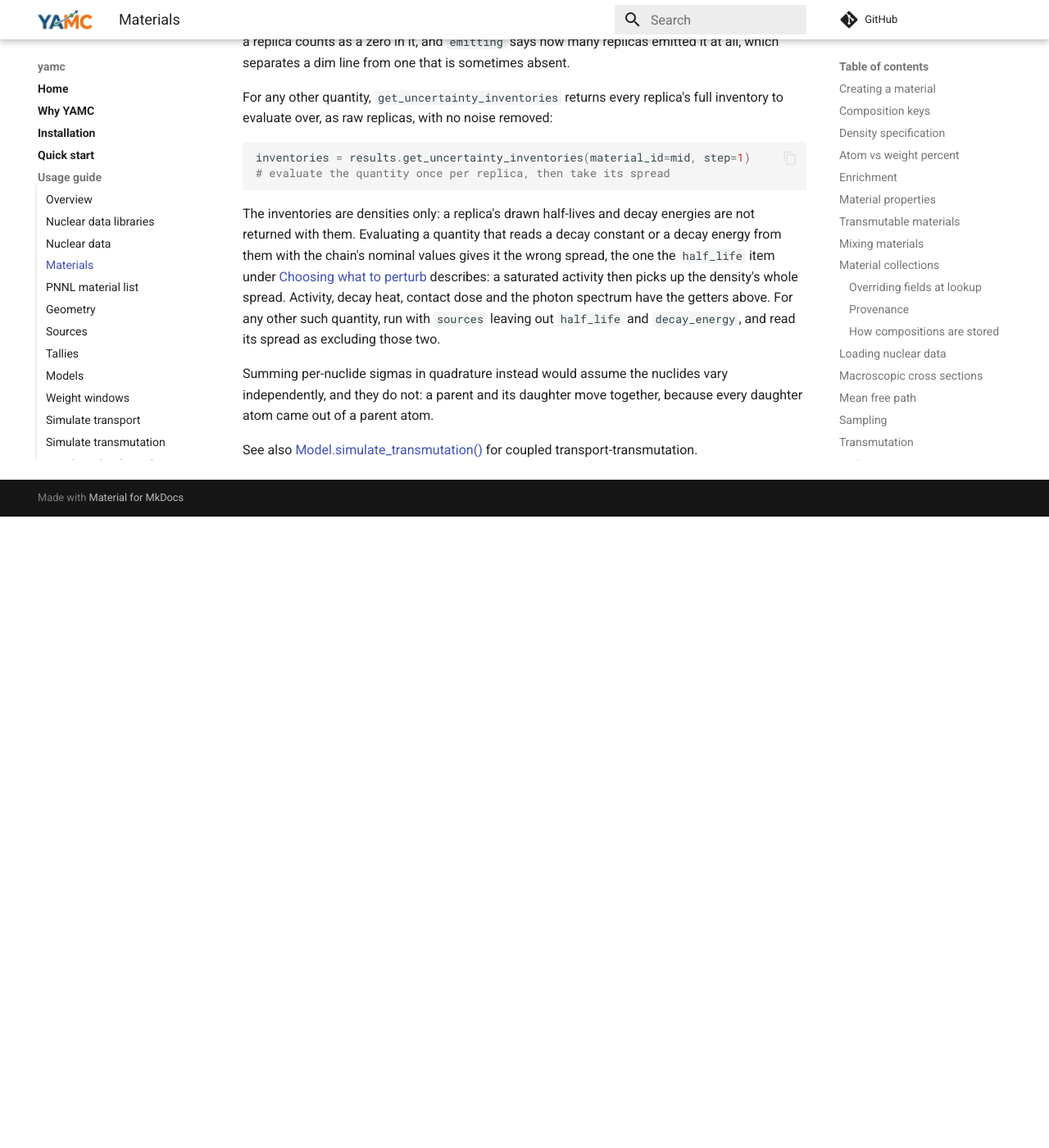
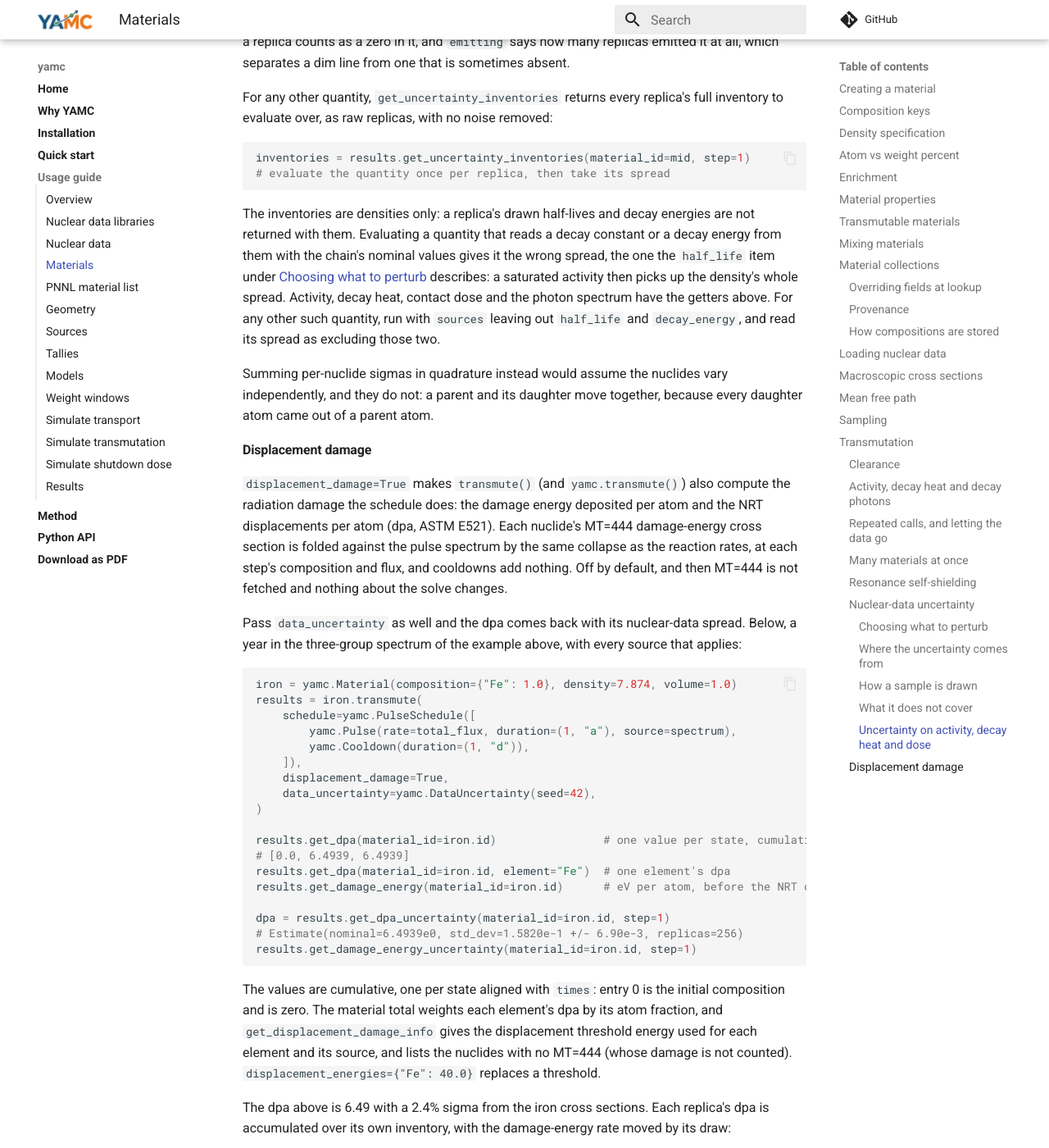
Before and after one commit to fusion-neutronics/yamc, an MkDocs documentation site: the page built from docs/materials.md, in a window 1280 px wide and 1400 px high, scrolled down 26502 px. Shown: the whole window at 82% size. Built offline with MkDocs 1.6.1 and Material for MkDocs 9.7.7, drawn with Linux system fonts in a browser that asks for light colours; comment, search, counter and statistics services are not loaded; before the commit the page ends 27132 px from its top, so only the background shows below that; some of the changed text lies outside the part shown.

Commit message:
Document displacement damage and its nuclear-data uncertainty
Material.transmute(displacement_damage=True) and the new
get_dpa_uncertainty / get_damage_energy_uncertainty getters, with what each
replica moves and what is held. Numbers from a real run: iron, one year in
the page's three-group spectrum, 6.49 dpa with a 2.4% sigma.

Documents fusion-neutronics/core#461.

````diff
--- a/docs/materials.md
+++ b/docs/materials.md
@@ -1319,4 +1319,70 @@ Summing per-nuclide sigmas in quadrature instead would assume the nuclides vary
 independently, and they do not: a parent and its daughter move together, because
 every daughter atom came out of a parent atom.
 
+#### Displacement damage
+
+``displacement_damage=True`` makes ``transmute()`` (and ``yamc.transmute()``)
+also compute the radiation damage the schedule does: the damage energy deposited
+per atom and the NRT displacements per atom (dpa, ASTM E521). Each nuclide's
+MT=444 damage-energy cross section is folded against the pulse spectrum by the
+same collapse as the reaction rates, at each step's composition and flux, and
+cooldowns add nothing. Off by default, and then MT=444 is not fetched and nothing
+about the solve changes.
+
+Pass ``data_uncertainty`` as well and the dpa comes back with its nuclear-data
+spread. Below, a year in the three-group spectrum of the example above, with
+every source that applies:
+
+<!-- doctest: skip -->
+```python
+iron = yamc.Material(composition={"Fe": 1.0}, density=7.874, volume=1.0)
+results = iron.transmute(
+    schedule=yamc.PulseSchedule([
+        yamc.Pulse(rate=total_flux, duration=(1, "a"), source=spectrum),
+        yamc.Cooldown(duration=(1, "d")),
+    ]),
+    displacement_damage=True,
+    data_uncertainty=yamc.DataUncertainty(seed=42),
+)
+
+results.get_dpa(material_id=iron.id)                # one value per state, cumulative
+# [0.0, 6.4939, 6.4939]
+results.get_dpa(material_id=iron.id, element="Fe")  # one element's dpa
+results.get_damage_energy(material_id=iron.id)      # eV per atom, before the NRT conversion
+
+dpa = results.get_dpa_uncertainty(material_id=iron.id, step=1)
+# Estimate(nominal=6.4939e0, std_dev=1.5820e-1 +/- 6.90e-3, replicas=256)
+results.get_damage_energy_uncertainty(material_id=iron.id, step=1)
+```
+
+The values are cumulative, one per state aligned with ``times``: entry 0 is the
+initial composition and is zero. The material total weights each element's dpa
+by its atom fraction, and ``get_displacement_damage_info`` gives the
+displacement threshold energy used for each element and its source, and lists
+the nuclides with no MT=444 (whose damage is not counted).
+``displacement_energies={"Fe": 40.0}`` replaces a threshold.
+
+The dpa above is 6.49 with a 2.4% sigma from the iron cross sections. Each
+replica's dpa is accumulated over its own inventory, with the damage-energy rate
+moved by its draw:
+
+- ``cross_sections``: MT=444 has no covariance of its own, but it is the sum over
+  reactions of each cross section times the damage energy that reaction
+  deposits, so a draw moves it by each reaction's deposit times its drawn
+  change. Elastic and inelastic scattering, which carry most of it, are drawn
+  with the activation channels as one evaluation.
+  ``get_data_uncertainty_info(...)["damage_energy"]`` gives, per nuclide of the
+  starting composition, the share of its MT=444 rate the reactions' deposits
+  reproduce (``explained``, 1.00 for Fe56 here) and the relative sigma of its
+  drawn rate (``sigma``, 2.8% for Fe56). The part they do not reproduce,
+  fission's share above all, is held at nominal.
+- ``flux_spectrum``: the damage energy's own group terms under the replica's
+  flux draw, where the pulse carries a ``flux_std_dev`` or ``flux_covariance``.
+
+The damage energy of transmutation products, short-range (LB=8) covariance
+blocks and the displacement threshold energies are held at nominal. Asking for
+damage widens each nuclide's drawn cross sections to the reactions its damage
+energy comes from, so for a given seed the other draws differ from those of a
+run without ``displacement_damage``.
+
 See also [Model.simulate_transmutation()](simulate_transmutation.md) for coupled transport-transmutation.
````
